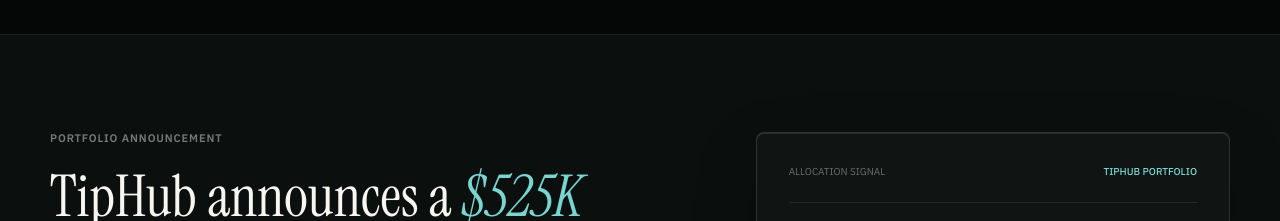
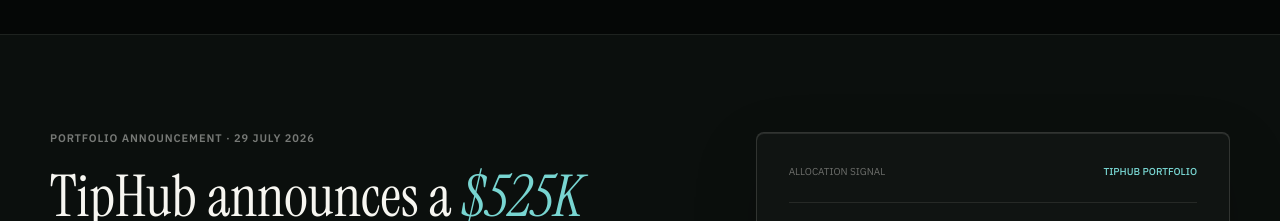
Before and after one commit to PrajaktaAdlytica/Mandvia-site, a React (Vite) app: page / in a window 1280 px wide. Shown: the part 1420-1641 px from the top of the page. Built offline with nearby package versions, Linux system fonts and the light colour scheme.

Commit message:
Add TipHub announcement date

```diff
--- a/scripts/prepare-sites-build.mjs
+++ b/scripts/prepare-sites-build.mjs
@@ -23,7 +23,11 @@
   .replaceAll("Mandvia — Accountable agent payments", "Mandvia joins the TipHub portfolio")
   .replaceAll(
     "Mandvia is the control and evidence layer for autonomous software spend.",
-    "TipHub announces a $525K portfolio allocation to Mandvia, supporting its work across fintech and agent payments.",
+    "On 29 July 2026, TipHub announced a $525K portfolio allocation to Mandvia, supporting its work across fintech and agent payments.",
+  )
+  .replace(
+    '<meta property="og:type" content="website" />',
+    '<meta property="og:type" content="article" />\n    <meta property="article:published_time" content="2026-07-29" />',
   )
   .replace('content="https://www.mandvia.com/"', 'content="https://www.mandvia.com/news/tiphub-allocation"')
   .replace('href="https://www.mandvia.com/"', 'href="https://www.mandvia.com/news/tiphub-allocation"');
--- a/src/App.jsx
+++ b/src/App.jsx
@@ -99,8 +99,10 @@
 
 const announcementMetadata = {
   title: "Mandvia joins the TipHub portfolio",
-  description: "TipHub announces a $525K portfolio allocation to Mandvia, supporting its work across fintech and agent payments.",
+  description: "On 29 July 2026, TipHub announced a $525K portfolio allocation to Mandvia, supporting its work across fintech and agent payments.",
   canonical: "https://www.mandvia.com/news/tiphub-allocation",
+  type: "article",
+  publishedTime: "2026-07-29",
 };
 
 function PageMetadata() {
@@ -125,6 +127,14 @@
     setMeta('meta[property="og:title"]', ["property", "og:title"], metadata.title);
     setMeta('meta[property="og:description"]', ["property", "og:description"], metadata.description);
     setMeta('meta[property="og:url"]', ["property", "og:url"], metadata.canonical);
+    setMeta('meta[property="og:type"]', ["property", "og:type"], metadata.type || "website");
+
+    const publishedTime = document.head.querySelector('meta[property="article:published_time"]');
+    if (metadata.publishedTime) {
+      setMeta('meta[property="article:published_time"]', ["property", "article:published_time"], metadata.publishedTime);
+    } else if (publishedTime) {
+      publishedTime.remove();
+    }
 
     let canonical = document.head.querySelector('link[rel="canonical"]');
     if (!canonical) {
@@ -978,6 +988,7 @@
   ["Company", "Mandvia"],
   ["Sector", "Fintech and agent payments"],
   ["TipHub-announced allocation", "$525K"],
+  ["Announcement date", "29 July 2026"],
   ["Stage", "Early stage"],
   ["Scope", "Global"],
   ["Portfolio", "TipHub"],
@@ -991,7 +1002,7 @@
           <header className="announcement-hero">
             <div className="announcement-hero-inner">
               <div className="announcement-hero-copy" data-reveal>
-                <span className="announcement-eyebrow">Portfolio announcement</span>
+                <span className="announcement-eyebrow">Portfolio announcement · 29 July 2026</span>
                 <h1>TipHub announces a <em>$525K allocation</em> to Mandvia.</h1>
                 <p>
                   Mandvia is joining the TipHub portfolio following a $525K TipHub-announced
--- a/src/CinematicHome.jsx
+++ b/src/CinematicHome.jsx
@@ -139,7 +139,7 @@
     <section className="portfolio-announcement" aria-labelledby="portfolio-announcement-title">
       <motion.div className="cinematic-container portfolio-announcement-grid" {...reveal}>
         <div className="portfolio-announcement-copy">
-          <SectionLabel>Portfolio announcement</SectionLabel>
+          <SectionLabel>Portfolio announcement · 29 July 2026</SectionLabel>
           <h2 id="portfolio-announcement-title">
             TipHub announces a <em>$525K allocation</em> to Mandvia.
           </h2>
```
